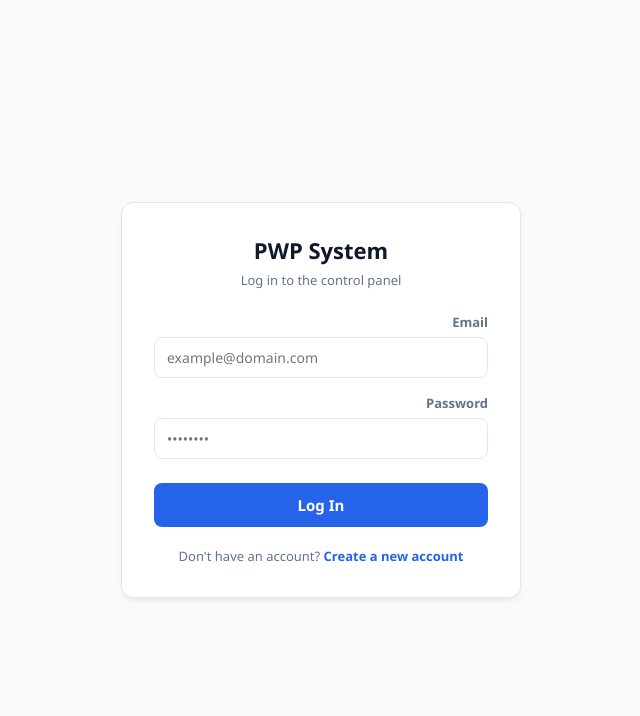
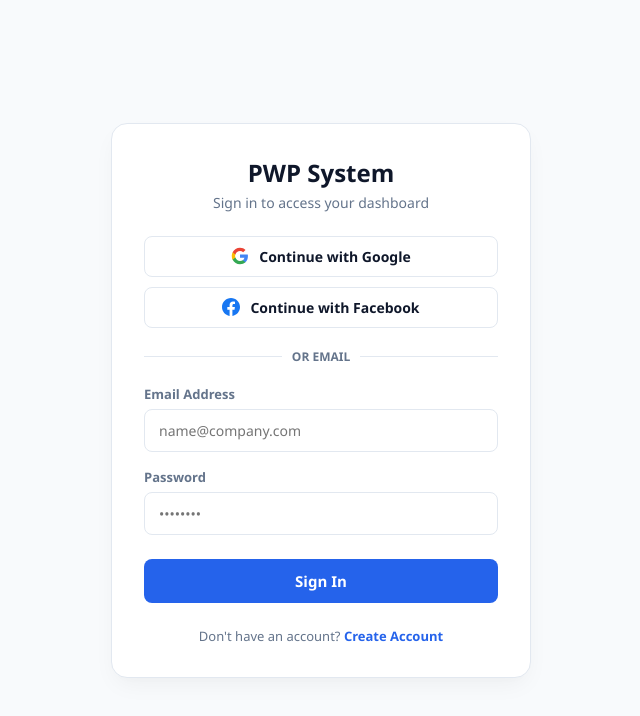
Before and after one commit to Elnour1/Manpower-vB, a website: page login.html in a window 1280 px wide. Shown: the whole page, without its empty margins (319-959 px from the left). Drawn offline with Linux system fonts and the light colour scheme.

Commit message:
Update login.html

```diff
--- a/login.html
+++ b/login.html
@@ -1,9 +1,9 @@
 <!DOCTYPE html>
-<html lang="ar" dir="rtl">
+<html lang="en" dir="ltr">
 <head>
   <meta charset="UTF-8">
   <meta name="viewport" content="width=device-width, initial-scale=1.0">
-  <title>PWP System -  Log In</title>
+  <title>PWP System - Login</title>
   <style>
     :root {
       --bg-color: #f8fafc;
@@ -32,11 +32,11 @@
     .login-card {
       background: var(--card-bg);
       border: 1px solid var(--border);
-      border-radius: 12px;
+      border-radius: 16px;
       padding: 32px;
       width: 100%;
-      max-width: 400px;
-      box-shadow: 0 4px 6px -1px rgba(0, 0, 0, 0.05), 0 2px 4px -1px rgba(0, 0, 0, 0.03);
+      max-width: 420px;
+      box-shadow: 0 10px 25px -5px rgba(0, 0, 0, 0.05), 0 8px 10px -6px rgba(0, 0, 0, 0.01);
     }
 
     .header {
@@ -45,17 +45,75 @@
     }
 
     .header h2 {
-      font-size: 22px;
+      font-size: 24px;
       font-weight: 700;
       color: var(--text-main);
     }
 
     .header p {
-      font-size: 13px;
+      font-size: 14px;
       color: var(--text-muted);
-      margin-top: 6px;
+      margin-top: 4px;
     }
 
+    /* Social Login Buttons */
+    .social-btn-group {
+      display: flex;
+      flex-direction: column;
+      gap: 10px;
+      margin-bottom: 20px;
+    }
+
+    .btn-social {
+      display: flex;
+      align-items: center;
+      justify-content: center;
+      gap: 10px;
+      padding: 10px 16px;
+      border: 1px solid var(--border);
+      border-radius: 8px;
+      background: white;
+      color: var(--text-main);
+      font-weight: 600;
+      font-size: 14px;
+      cursor: pointer;
+      transition: all 0.2s ease;
+      text-decoration: none;
+    }
+
+    .btn-social:hover {
+      background-color: #f8fafc;
+      border-color: #cbd5e1;
+    }
+
+    .btn-social svg {
+      width: 18px;
+      height: 18px;
+    }
+
+    /* Divider */
+    .divider {
+      display: flex;
+      align-items: center;
+      text-align: center;
+      color: var(--text-muted);
+      font-size: 12px;
+      font-weight: 600;
+      margin: 20px 0;
+    }
+
+    .divider::before, .divider::after {
+      content: '';
+      flex: 1;
+      border-bottom: 1px solid var(--border);
+    }
+
+    .divider span {
+      padding: 0 10px;
+      text-transform: uppercase;
+    }
+
+    /* Standard Form Controls */
     .form-group {
       display: flex;
       flex-direction: column;
@@ -70,7 +128,7 @@
     }
 
     .form-group input {
-      padding: 10px 12px;
+      padding: 11px 14px;
       border: 1px solid var(--border);
       border-radius: 8px;
       font-size: 14px;
@@ -103,7 +161,7 @@
 
     .alert-msg {
       padding: 10px;
-      border-radius: 6px;
+      border-radius: 8px;
       font-size: 13px;
       margin-bottom: 16px;
       display: none;
@@ -115,7 +173,7 @@
 
     .footer-text {
       text-align: center;
-      margin-top: 20px;
+      margin-top: 24px;
       font-size: 13px;
       color: var(--text-muted);
     }
@@ -132,64 +190,86 @@
   <div class="login-card">
     <div class="header">
       <h2>PWP System</h2>
-      <p>Log in to the control panel</p>
+      <p>Sign in to access your dashboard</p>
     </div>
 
+    <!-- Alert Message Box -->
     <div id="alert-box" class="alert-msg"></div>
 
+    <!-- Social Logins -->
+    <div class="social-btn-group">
+      <!-- Google Sign In -->
+      <button type="button" class="btn-social" onclick="handleSocialLogin('Google')">
+        <svg viewBox="0 0 24 24">
+          <path fill="#4285F4" d="M22.56 12.25c0-.78-.07-1.53-.2-2.25H12v4.26h5.92c-.26 1.37-1.04 2.53-2.21 3.31v2.77h3.57c2.08-1.92 3.28-4.74 3.28-8.09z"/>
+          <path fill="#34A853" d="M12 23c2.97 0 5.46-.98 7.28-2.66l-3.57-2.77c-.98.66-2.23 1.06-3.71 1.06-2.86 0-5.29-1.93-6.16-4.53H2.18v2.84C3.99 20.53 7.7 23 12 23z"/>
+          <path fill="#FBBC05" d="M5.84 14.09c-.22-.66-.35-1.36-.35-2.09s.13-1.43.35-2.09V7.06H2.18C1.43 8.55 1 10.22 1 12s.43 3.45 1.18 4.94l2.85-2.22.81-.63z"/>
+          <path fill="#EA4335" d="M12 5.38c1.62 0 3.06.56 4.21 1.64l3.15-3.15C17.45 2.09 14.97 1 12 1 7.7 1 3.99 3.47 2.18 7.06l3.66 2.84c.87-2.6 3.3-4.52 6.16-4.52z"/>
+        </svg>
+        Continue with Google
+      </button>
+
+      <!-- Facebook Sign In -->
+      <button type="button" class="btn-social" onclick="handleSocialLogin('Facebook')">
+        <svg fill="#1877F2" viewBox="0 0 24 24">
+          <path d="M24 12.073c0-6.627-5.373-12-12-12s-12 5.373-12 12c0 5.99 4.388 10.954 10.125 11.854v-8.385H7.078v-3.47h3.047V9.43c0-3.007 1.792-4.669 4.533-4.669 1.312 0 2.686.235 2.686.235v2.953H15.83c-1.491 0-1.956.925-1.956 1.874v2.25h3.328l-.532 3.47h-2.796v8.385C19.612 23.027 24 18.062 24 12.073z"/>
+        </svg>
+        Continue with Facebook
+      </button>
+    </div>
+
+    <div class="divider">
+      <span>or email</span>
+    </div>
+
+    <!-- Email & Password Form -->
     <form onsubmit="handleLogin(event)">
       <div class="form-group">
-        <label> Email</label>
-        <input type="email" id="login-email" placeholder="example@domain.com" required dir="ltr">
+        <label>Email Address</label>
+        <input type="email" id="login-email" placeholder="name@company.com" required>
       </div>
 
       <div class="form-group">
-        <label> Password</label>
-        <input type="password" id="login-password" placeholder="••••••••" required dir="ltr">
+        <label>Password</label>
+        <input type="password" id="login-password" placeholder="••••••••" required>
       </div>
 
-      <button type="submit" class="btn-submit">Log In</button>
+      <button type="submit" class="btn-submit">Sign In</button>
     </form>
 
     <div class="footer-text">
-      Don't have an account? <a href="Register.html">Create a new account</a>
+      Don't have an account? <a href="register.html">Create Account</a>
     </div>
   </div>
 
- <script>
+  <script>
     async function handleLogin(event) {
       event.preventDefault();
 
       const alertBox = document.getElementById('alert-box');
       alertBox.style.display = 'none';
 
-      const body = {
-        email: document.getElementById('login-email').value,
-        password: document.getElementById('login-password').value
-      };
+      const email = document.getElementById('login-email').value;
+      const password = document.getElementById('login-password').value;
 
       try {
         const response = await fetch('/api/auth/login', {
           method: 'POST',
           headers: { 'Content-Type': 'application/json' },
-          body: JSON.stringify(body)
+          body: JSON.stringify({ email, password })
         });
 
         const data = await response.json();
 
         if (response.ok) {
-          // 1. حفظ التوكن
-          localStorage.setItem('pwp_token', data.token || 'logged_in');
-
-          // 2. إظهار رسالة النجاح
+          localStorage.setItem('pwp_token', data.token);
           alertBox.className = 'alert-msg alert-success';
           alertBox.innerText = 'Login successful! Redirecting...';
           alertBox.style.display = 'block';
 
-          // 3. التوجيه المباشر والضروري للصفحة الرئيسية
           setTimeout(() => {
-            window.location.href = '/dashboard'; // أو '/index.html'
-          }, 800);
+            window.location.href = '/dashboard';
+          }, 1000);
         } else {
           alertBox.className = 'alert-msg alert-danger';
           alertBox.innerText = data.error || 'Invalid credentials';
@@ -197,9 +277,22 @@
         }
       } catch (err) {
         alertBox.className = 'alert-msg alert-danger';
-        alertBox.innerText = 'Failed to connect to the server';
+        alertBox.innerText = 'Unable to connect to the server';
         alertBox.style.display = 'block';
       }
+    }
+
+    function handleSocialLogin(provider) {
+      // Demo Social Auth trigger
+      localStorage.setItem('pwp_token', `pwp-${provider.toLowerCase()}-token`);
+      const alertBox = document.getElementById('alert-box');
+      alertBox.className = 'alert-msg alert-success';
+      alertBox.innerText = `Authenticating with ${provider}... Redirecting!`;
+      alertBox.style.display = 'block';
+
+      setTimeout(() => {
+        window.location.href = '/dashboard';
+      }, 1200);
     }
   </script>
 </body>
```
